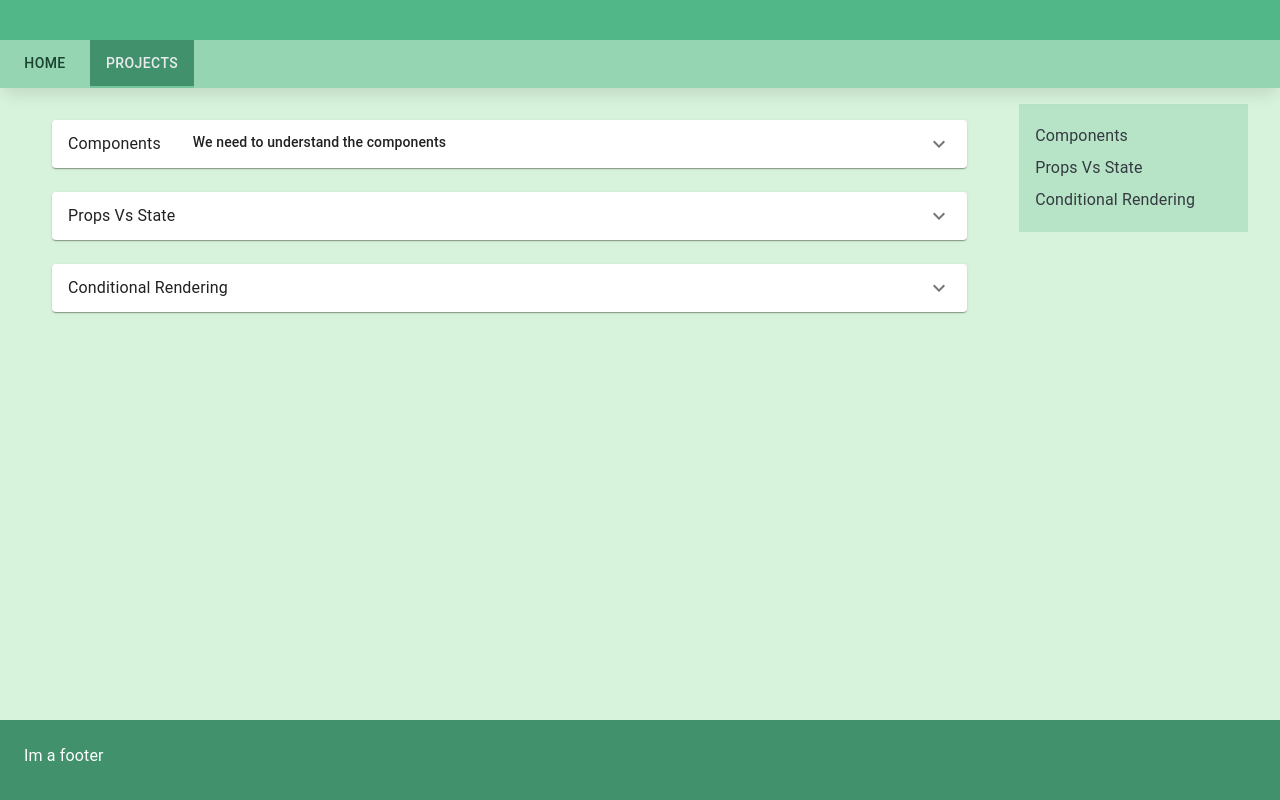
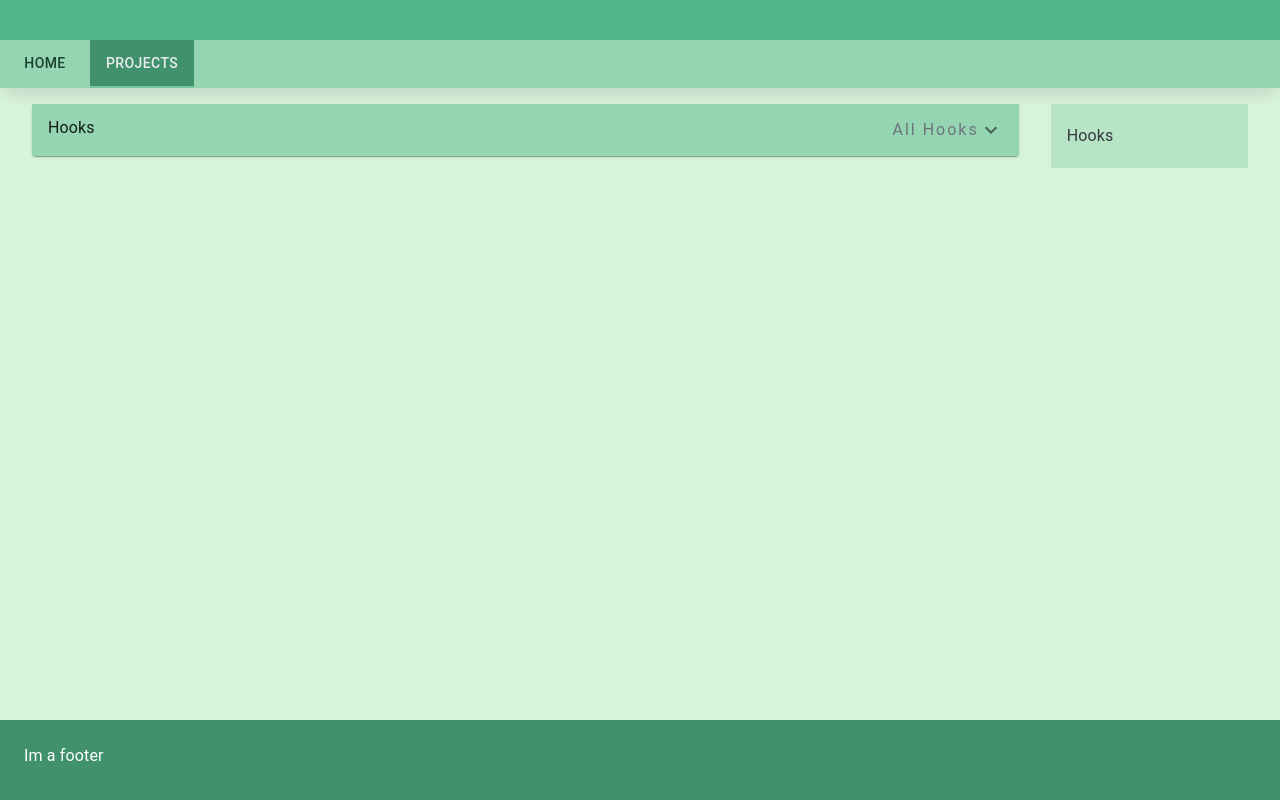
Before and after one commit to raymanu404/infinity_portfolio, a React (Vite) app: page /projects/knowledge_hub in a window 1280 px wide. Built offline with nearby package versions, Linux system fonts and the light colour scheme; a web font is replaced by a local one.

Commit message:
update hubs page, structure layout

```diff
--- a/src/Shared/Utils/Helpers/styled-components.ts
+++ b/src/Shared/Utils/Helpers/styled-components.ts
@@ -8,7 +8,7 @@ const CenteredBox = styled(Container)`
 `;
 
 const BoxCardContent = styled(Box)`
-  padding: ${theme.spacing(2)} ${theme.spacing(2.5)};
+  padding: 0 ${theme.spacing(2)};
 `;
 
-export { CenteredBox, BoxCardContent };
+export { BoxCardContent, CenteredBox };
--- a/src/pages/Projects/KnowledgeHub/Components/MainContent.tsx
+++ b/src/pages/Projects/KnowledgeHub/Components/MainContent.tsx
@@ -1,12 +1,12 @@
-import { BoxCardContent } from '@/Shared/Utils/Helpers/styled-components';
+import { Box } from '@mui/material';
 import React from 'react';
 import SectionContentList from './SectionContentList';
 
 const MainContent: React.FC = () => {
   return (
-    <BoxCardContent sx={{ flexBasis: '80%' }}>
+    <Box sx={{ flexBasis: '100%' }}>
       <SectionContentList />
-    </BoxCardContent>
+    </Box>
   );
 };
 
--- a/src/pages/Projects/KnowledgeHub/Components/SectionContent.tsx
+++ b/src/pages/Projects/KnowledgeHub/Components/SectionContent.tsx
@@ -1,3 +1,4 @@
+import { theme } from '@/theme';
 import ExpandMoreIcon from '@mui/icons-material/ExpandMore';
 import {
   Accordion,
@@ -35,13 +36,35 @@ const SectionContent: React.FC<SectionContentProps> = ({ content }) => {
           setIsOpen(prev => !prev);
         }}
       >
-        <AccordionSummary expandIcon={<ExpandMoreIcon />} aria-controls={`${title}-content`}>
-          <Stack direction={'row'} spacing={4}>
+        <AccordionSummary
+          expandIcon={<ExpandMoreIcon />}
+          aria-controls={`${title}-content`}
+          sx={{ backgroundColor: theme.custom.specialPalette?.variant[300] }}
+        >
+          <Stack
+            direction={'row'}
+            spacing={4}
+            sx={{
+              display: 'flex',
+              justifyContent: 'space-between',
+              width: '100%',
+            }}
+          >
             <Typography variant="body1">{title}</Typography>
-            <Typography variant="subtitle2">{subTitle}</Typography>
+            <Typography
+              variant="subtitle1"
+              sx={{
+                color: theme.custom.specialPalette?.variantSecondaryLight,
+                letterSpacing: '2px',
+              }}
+            >
+              {subTitle}
+            </Typography>
           </Stack>
         </AccordionSummary>
-        <AccordionDetails>{children}</AccordionDetails>
+        <AccordionDetails sx={{ backgroundColor: theme.custom.specialPalette?.variant[200] }}>
+          {children}
+        </AccordionDetails>
       </Accordion>
     </Box>
   );
--- a/src/pages/Projects/KnowledgeHub/Components/SideNavigation.tsx
+++ b/src/pages/Projects/KnowledgeHub/Components/SideNavigation.tsx
@@ -23,6 +23,7 @@ const SideNavigation: React.FC = () => {
         top: `calc(40px + ${theme.spacing(4)})`,
         flexBasis: '20%',
         padding: `${theme.spacing(2)} 0`,
+        margin: 0,
       }}
     >
       {LEARNING_SECTIONS.map(({ elementId, title }) => (
--- a/src/pages/Projects/KnowledgeHub/Contents/ComponentsSection.tsx
+++ /dev/null
@@ -1,13 +0,0 @@
-import React from 'react';
-
-const ComponentsSection: React.FC = () => {
-  return (
-    <div>
-      <h1>ComponentsSection</h1>
-    </div>
-  );
-};
-
-ComponentsSection.displayName = 'ComponentsSection';
-
-export default ComponentsSection;
--- /dev/null
+++ b/src/pages/Projects/KnowledgeHub/Contents/HooksSection.tsx
@@ -0,0 +1,15 @@
+import { Box } from '@mui/material';
+import React from 'react';
+import VerticalMenu from './components/VerticalMenu';
+
+const HooksSection: React.FC = () => {
+  return (
+    <Box>
+      <VerticalMenu />
+    </Box>
+  );
+};
+
+HooksSection.displayName = 'HooksSection';
+
+export default HooksSection;
--- /dev/null
+++ b/src/pages/Projects/KnowledgeHub/Contents/components/VerticalMenu.tsx
@@ -0,0 +1,115 @@
+import { Box, Tab, Tabs, tabsClasses, Typography } from '@mui/material';
+import React from 'react';
+import { idAttributeProps } from '../../helpful';
+
+interface TabPanelProps {
+  children?: React.ReactNode;
+  index: number;
+  value: number;
+}
+
+function TabPanel(props: TabPanelProps) {
+  const { children, value, index, ...other } = props;
+
+  return (
+    <div
+      role="tabpanel"
+      hidden={value !== index}
+      id={`vertical-tabpanel-${index}`}
+      aria-labelledby={`vertical-tab-${index}`}
+      {...other}
+    >
+      {value === index && (
+        <Box sx={{ p: 3 }}>
+          <Typography>{children}</Typography>
+        </Box>
+      )}
+    </div>
+  );
+}
+const VerticalMenu: React.FC = () => {
+  const [value, setValue] = React.useState(0);
+
+  const handleChange = (_: React.SyntheticEvent, newValue: number) => {
+    setValue(newValue);
+  };
+
+  return (
+    <div>
+      <Box sx={{ flexGrow: 1, display: 'flex', height: 420 }}>
+        <Tabs
+          orientation="vertical"
+          variant="scrollable"
+          value={value}
+          onChange={handleChange}
+          aria-label="Vertical tabs example"
+          sx={{
+            borderRight: 1,
+            borderColor: 'divider',
+            [`& .${tabsClasses.scrollButtons}`]: {
+              '&.Mui-disabled': { opacity: 0.3 },
+            },
+          }}
+        >
+          <Tab label="Item One" {...idAttributeProps(0)} />
+          <Tab label="Item Two" {...idAttributeProps(1)} />
+          <Tab label="Item Three" {...idAttributeProps(2)} />
+          <Tab label="Item Four" {...idAttributeProps(3)} />
+          <Tab label="Item Five" {...idAttributeProps(4)} />
+          <Tab label="Item Six" {...idAttributeProps(5)} />
+          <Tab label="Item Seven" {...idAttributeProps(6)} />
+          <Tab label="Item Seven" {...idAttributeProps(6)} />
+          <Tab label="Item Seven" {...idAttributeProps(7)} />
+          <Tab label="Item Seven" {...idAttributeProps(6)} />
+          <Tab label="Item Seven" {...idAttributeProps(6)} />
+          <Tab label="Item Seven" {...idAttributeProps(6)} />
+          <Tab label="Item Seven" {...idAttributeProps(6)} />
+          <Tab label="Item Seven" {...idAttributeProps(6)} />
+          <Tab label="Item Seven" {...idAttributeProps(6)} />
+
+          <Tab label="Item Seven" {...idAttributeProps(6)} />
+          <Tab label="Item Seven" {...idAttributeProps(6)} />
+          <Tab label="Item Seven" {...idAttributeProps(6)} />
+          <Tab label="Item Seven" {...idAttributeProps(6)} />
+          <Tab label="Item Seven" {...idAttributeProps(6)} />
+          <Tab label="Item Seven" {...idAttributeProps(6)} />
+          <Tab label="Item Seven" {...idAttributeProps(6)} />
+        </Tabs>
+        <TabPanel value={value} index={0}>
+          Item One
+        </TabPanel>
+        <TabPanel value={value} index={1}>
+          Item Two
+        </TabPanel>
+        <TabPanel value={value} index={2}>
+          Item Three
+        </TabPanel>
+        <TabPanel value={value} index={3}>
+          Item Four
+        </TabPanel>
+        <TabPanel value={value} index={4}>
+          Item Five
+        </TabPanel>
+        <TabPanel value={value} index={5}>
+          Item Six
+        </TabPanel>
+        <TabPanel value={value} index={6}>
+          Item Seven
+        </TabPanel>
+        <TabPanel value={value} index={6}>
+          Item Seven
+        </TabPanel>
+        <TabPanel value={value} index={7}>
+          Item Seven
+        </TabPanel>
+        <TabPanel value={value} index={6}>
+          Item Seven
+        </TabPanel>
+      </Box>
+    </div>
+  );
+};
+
+VerticalMenu.displayName = 'VerticalMenu';
+
+export default VerticalMenu;
--- /dev/null
+++ b/src/pages/Projects/KnowledgeHub/Contents/index.ts
@@ -0,0 +1 @@
+export { default as HooksSection } from './HooksSection';
--- a/src/pages/Projects/KnowledgeHub/constants.tsx
+++ b/src/pages/Projects/KnowledgeHub/constants.tsx
@@ -1,22 +1,12 @@
-import ComponentsSection from './Contents/ComponentsSection';
+import { HooksSection } from './Contents';
 import { ContentI } from './interfaces';
 
 const LEARNING_SECTIONS: ContentI[] = [
   {
-    title: 'Components',
-    elementId: 'components-section',
-    children: <ComponentsSection />,
-    subTitle: 'We need to understand the components',
-  },
-  {
-    title: 'Props Vs State',
-    elementId: 'props-vs-state-section',
-    children: <ComponentsSection />,
-  },
-  {
-    title: 'Conditional Rendering',
-    elementId: 'conditional-rendering-section',
-    children: <ComponentsSection />,
+    title: 'Hooks',
+    elementId: 'hooks',
+    children: <HooksSection />,
+    subTitle: 'All Hooks',
   },
 ];
 
--- /dev/null
+++ b/src/pages/Projects/KnowledgeHub/helpful.ts
@@ -0,0 +1,8 @@
+const idAttributeProps = (index: number) => {
+  return {
+    id: `vertical-tab-${index}`,
+    'aria-controls': `vertical-tabpanel-${index}`,
+  };
+};
+
+export { idAttributeProps };
--- a/src/pages/Projects/KnowledgeHub/index.tsx
+++ b/src/pages/Projects/KnowledgeHub/index.tsx
@@ -6,10 +6,23 @@ import SideNavigation from './Components/SideNavigation';
 
 const KnowledgeHub: React.FC = () => {
   return (
-    <Box sx={{ padding: `${theme.spacing(2)}`, margin: `0 ${theme.spacing(2)}` }}>
-      <Stack spacing={{ xs: 1, sm: 2, md: 4 }} direction={{ xs: 'column-reverse', sm: 'row' }}>
+    <Box
+      sx={{
+        padding: `${theme.spacing(2)}`,
+        margin: `0 ${theme.spacing(2)}`,
+      }}
+    >
+      <Stack
+        sx={{
+          display: 'flex',
+          flexDirection: 'row',
+          width: '100%',
+          gap: `${theme.spacing(4)}`,
+          margin: 0,
+        }}
+        direction={{ xs: 'column-reverse', sm: 'row' }}
+      >
         <MainContent />
-
         <SideNavigation />
       </Stack>
     </Box>
```
